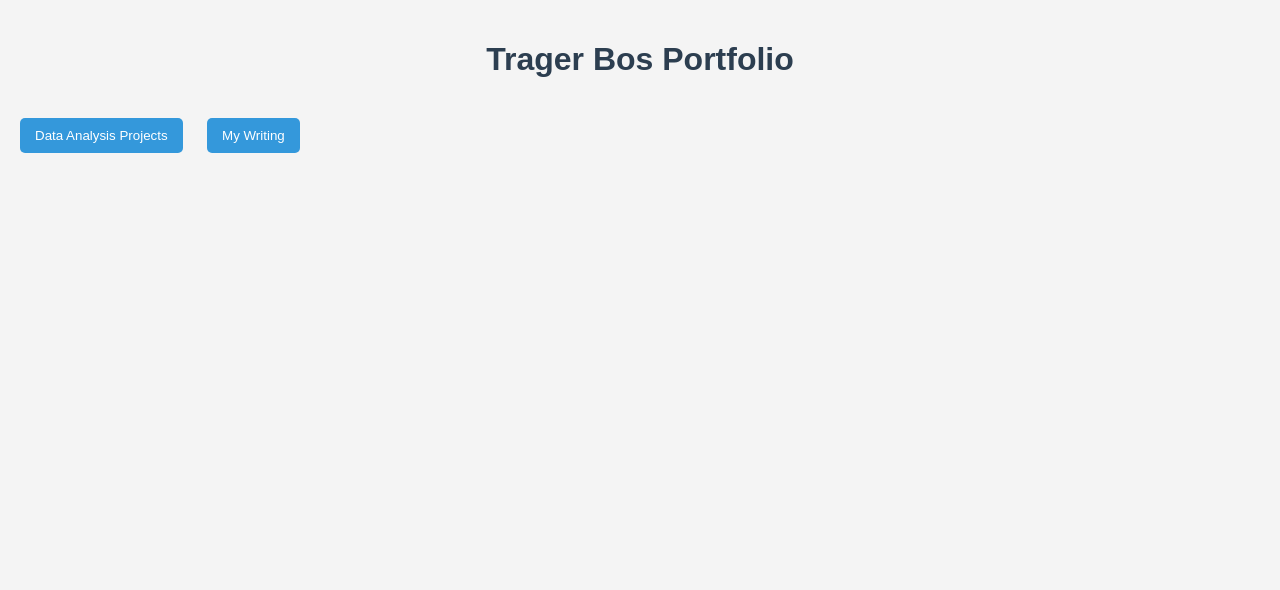
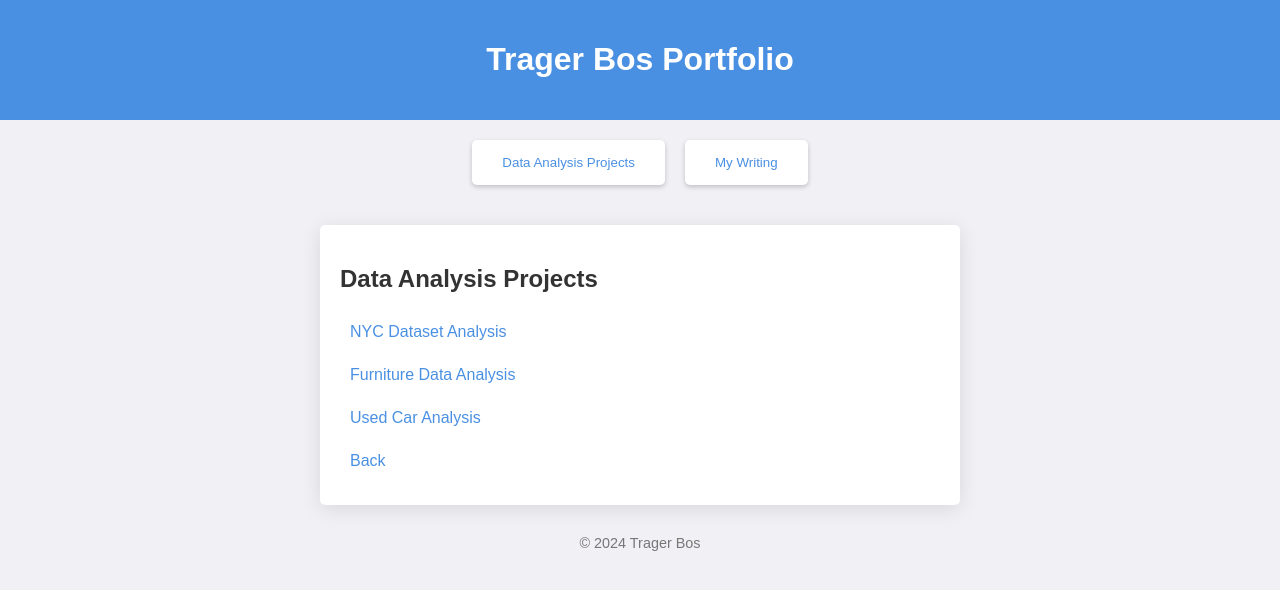
Before and after one commit to treyb610/Trager-Bos-Portfolio, a plain HTML site: page index.html in a window 1280 px wide. Drawn offline with Linux system fonts and the light colour scheme.

Commit message:
Update index.html

```diff
--- a/index.html
+++ b/index.html
@@ -7,109 +7,120 @@
     <style>
         body {
             font-family: 'Arial', sans-serif;
-            background-color: #f4f4f4;
             margin: 0;
+            padding: 0;
+            background-color: #f0f0f5;
+            color: #333;
+            display: flex;
+            flex-direction: column;
+            align-items: center;
+        }
+        header {
+            background-color: #4A90E2;
+            width: 100%;
             padding: 20px;
-            color: #333;
+            text-align: center;
+            color: white;
         }
-        h1 {
-            text-align: center;
-            color: #2c3e50;
-            margin-bottom: 40px;
+        .navbar {
+            display: flex;
+            justify-content: center;
+            margin: 20px 0;
         }
-        .dropdown {
-            display: inline-block;
-            position: relative;
-            margin-right: 20px;
-        }
-        .dropdown button {
-            background-color: #3498db;
-            color: white;
-            padding: 10px 15px;
+        .tab {
+            padding: 15px 30px;
             border: none;
+            background-color: #fff;
+            color: #4A90E2;
+            margin: 0 10px;
             border-radius: 5px;
             cursor: pointer;
-            transition: background-color 0.3s;
+            transition: all 0.3s;
+            box-shadow: 0 2px 5px rgba(0, 0, 0, 0.2);
         }
-        .dropdown button:hover {
-            background-color: #2980b9;
+        .tab:hover {
+            background-color: #4A90E2;
+            color: white;
         }
-        .dropdown-content {
+        .tab-content {
             display: none;
-            position: absolute;
-            background-color: #fff;
-            min-width: 200px;
-            box-shadow: 0 4px 8px rgba(0,0,0,0.2);
-            z-index: 1;
+            width: 90%;
+            max-width: 600px;
+            padding: 20px;
+            background-color: white;
+            box-shadow: 0 4px 20px rgba(0, 0, 0, 0.1);
             border-radius: 5px;
-            margin-top: 5px;
+            margin: 20px 0;
+        }
+        .active {
+            display: block;
         }
         .dropdown-content a {
-            color: #333;
-            padding: 12px 16px;
+            display: block;
+            padding: 10px;
             text-decoration: none;
-            display: block;
+            color: #4A90E2;
+            margin: 5px 0;
             transition: background-color 0.3s;
         }
         .dropdown-content a:hover {
-            background-color: #ecf0f1;
+            background-color: #f1f1f1;
         }
-        .dropdown:hover .dropdown-content {
-            display: block;
-        }
-        .back-button {
-            display: none;
-            margin-top: 20px;
-            padding: 10px 15px;
-            background-color: #e74c3c;
-            color: white;
-            border: none;
-            border-radius: 5px;
-            cursor: pointer;
-            transition: background-color 0.3s;
-        }
-        .back-button:hover {
-            background-color: #c0392b;
+        footer {
+            margin-top: auto;
+            padding: 10px;
+            font-size: 0.9em;
+            color: #777;
         }
     </style>
 </head>
 <body>
-    <h1>Trager Bos Portfolio</h1>
 
-    <div class="dropdown">
-        <button>Data Analysis Projects</button>
+    <header>
+        <h1>Trager Bos Portfolio</h1>
+    </header>
+
+    <div class="navbar">
+        <button class="tab" onclick="showTab('data-analysis')">Data Analysis Projects</button>
+        <button class="tab" onclick="showTab('writing')">My Writing</button>
+    </div>
+
+    <div id="data-analysis" class="tab-content">
+        <h2>Data Analysis Projects</h2>
         <div class="dropdown-content">
             <a href="nyc_dataset.html">NYC Dataset Analysis</a>
             <a href="furniture_data.html">Furniture Data Analysis</a>
             <a href="used_car_analysis.html">Used Car Analysis</a>
+            <a href="javascript:history.back()">Back</a>
         </div>
     </div>
 
-    <div class="dropdown">
-        <button>My Writing</button>
+    <div id="writing" class="tab-content">
+        <h2>My Writing</h2>
         <div class="dropdown-content">
             <a href="gothic_paper.html">Gothic Paper</a>
             <a href="Americanless.html">Americanless</a>
             <a href="hist_paper.html">History Paper</a>
+            <a href="javascript:history.back()">Back</a>
         </div>
     </div>
 
+    <footer>
+        &copy; 2024 Trager Bos
+    </footer>
+
     <script>
-        function addBackButton() {
-            const backButton = document.createElement('button');
-            backButton.textContent = "Back";
-            backButton.className = "back-button";
-            backButton.onclick = function() {
-                window.history.back();
-            };
-            document.body.appendChild(backButton);
-            backButton.style.display = 'block'; // Show button on project pages
+        function showTab(tabId) {
+            const tabContents = document.querySelectorAll('.tab-content');
+            tabContents.forEach(content => {
+                content.classList.remove('active');
+            });
+            document.getElementById(tabId).classList.add('active');
         }
 
-        // Call this function on each project page to add the back button
-        if (window.location.pathname !== "/index.html") {
-            addBackButton();
-        }
+        // Show the first tab by default
+        showTab('data-analysis');
     </script>
+
 </body>
 </html>
```
